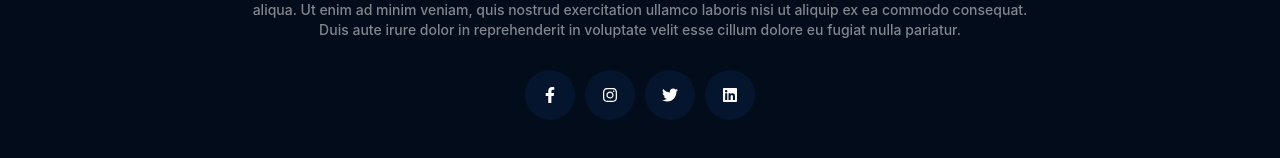
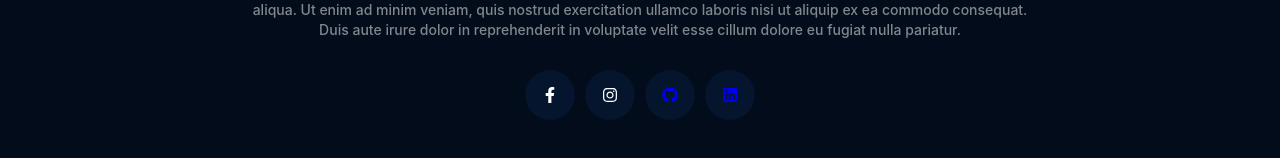
Before and after one commit to Abhishek313/MovieWebsit_Movix, a React (Vite) app: page / in a window 1280 px wide. Shown: the part 1188-1346 px from the top of the page. Built offline with nearby package versions, Linux system fonts and the light colour scheme; no server answers.

Commit message:
linked github and linkedin to the footer section

```diff
--- a/src/components/footer/Footer.jsx
+++ b/src/components/footer/Footer.jsx
@@ -4,6 +4,7 @@ import {
     FaInstagram,
     FaTwitter,
     FaLinkedin,
+    FaGithub,
 } from "react-icons/fa";
 
 import ContentWrapper from "../contentWrapper/ContentWrapper";
@@ -36,12 +37,16 @@ const Footer = () => {
                     <span className="icon">
                         <FaInstagram />
                     </span>
-                    <span className="icon">
-                        <FaTwitter />
-                    </span>
-                    <span className="icon">
+                    <a href = "https://github.com/Abhishek313">
+                        <span className="icon">
+                        <FaGithub />
+                        </span>
+                    </a>
+                    <a href = "https://www.linkedin.com/in/abhishek-prasad-/">
+                        <span className="icon">
                         <FaLinkedin />
-                    </span>
+                        </span>
+                    </a>
                 </div>
             </ContentWrapper>
         </footer>
```
